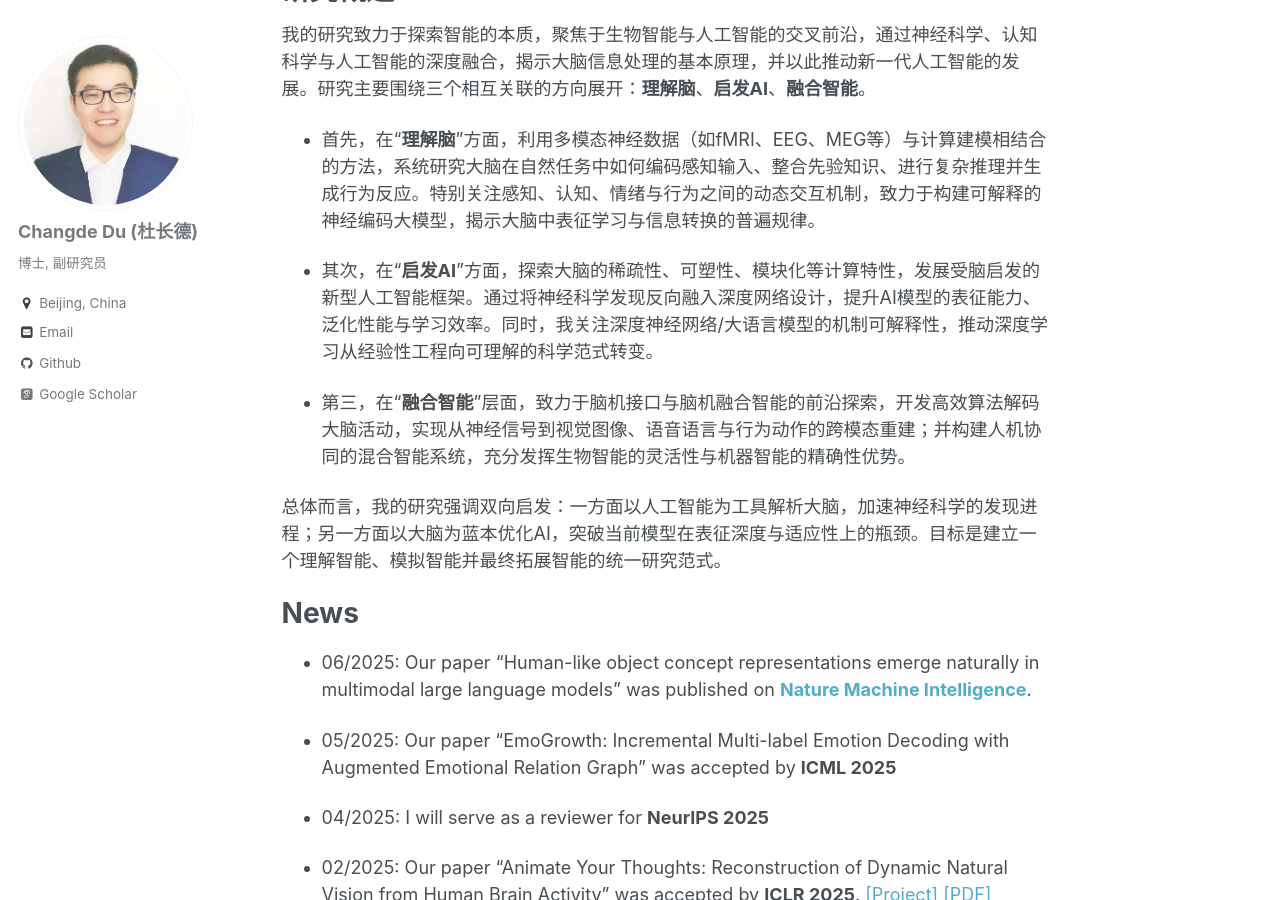
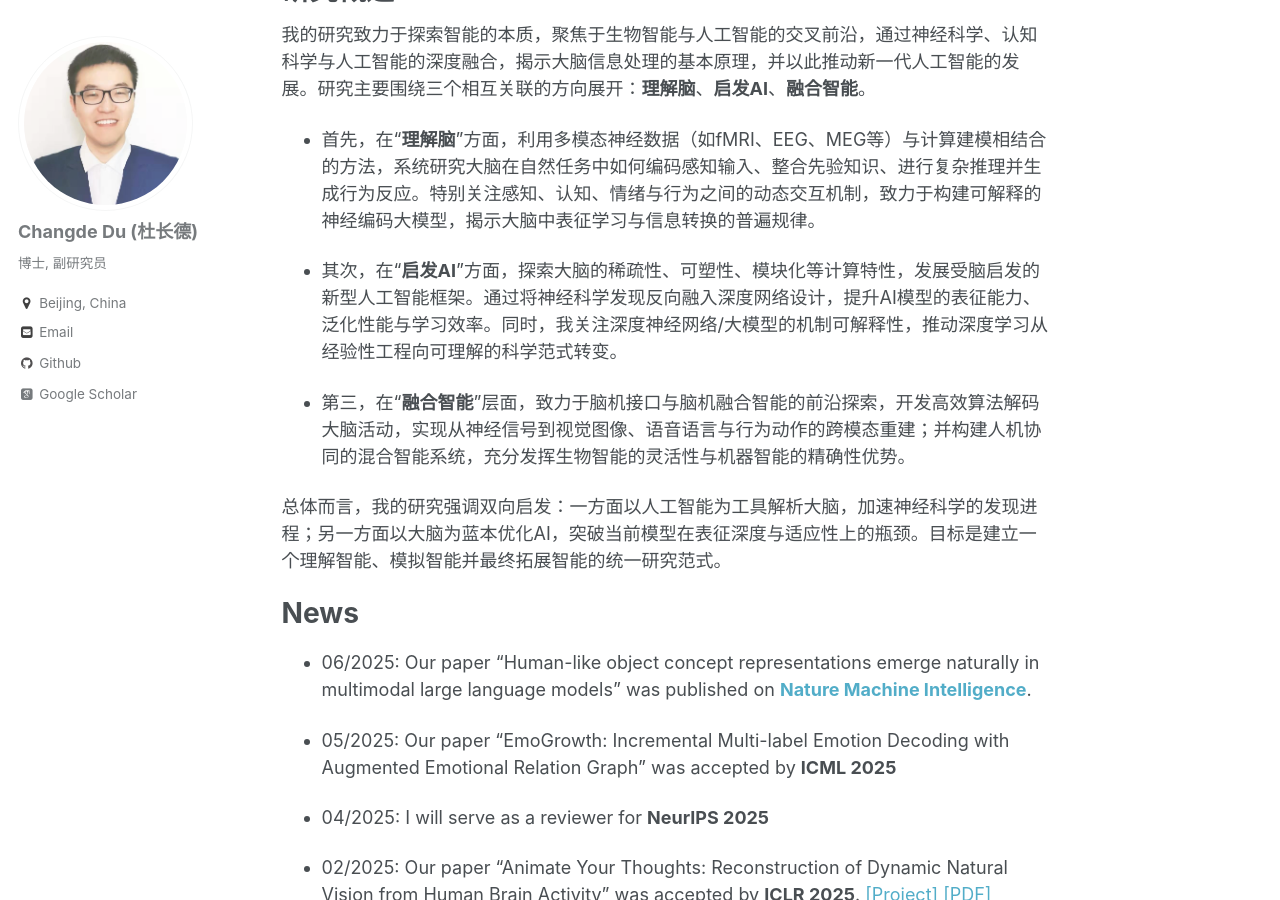
Before and after one commit to ChangdeDu/changdedu.github.io, a Jekyll site: the page built from _pages/about.md, in a window 1280 px wide and 900 px high, scrolled down 534 px. Built offline with Jekyll 4.4.1, drawn with Linux system fonts in a browser that asks for light colours; some web fonts are replaced.

Commit message:
Update about.md

```diff
--- a/_pages/about.md
+++ b/_pages/about.md
@@ -15,7 +15,7 @@ redirect_from:
 
 - 首先，在“**理解脑**”方面，利用多模态神经数据（如fMRI、EEG、MEG等）与计算建模相结合的方法，系统研究大脑在自然任务中如何编码感知输入、整合先验知识、进行复杂推理并生成行为反应。特别关注感知、认知、情绪与行为之间的动态交互机制，致力于构建可解释的神经编码大模型，揭示大脑中表征学习与信息转换的普遍规律。
 
-- 其次，在“**启发AI**”方面，探索大脑的稀疏性、可塑性、模块化等计算特性，发展受脑启发的新型人工智能框架。通过将神经科学发现反向融入深度网络设计，提升AI模型的表征能力、泛化性能与学习效率。同时，我关注深度神经网络/大语言模型的机制可解释性，推动深度学习从经验性工程向可理解的科学范式转变。
+- 其次，在“**启发AI**”方面，探索大脑的稀疏性、可塑性、模块化等计算特性，发展受脑启发的新型人工智能框架。通过将神经科学发现反向融入深度网络设计，提升AI模型的表征能力、泛化性能与学习效率。同时，我关注深度神经网络/大模型的机制可解释性，推动深度学习从经验性工程向可理解的科学范式转变。
 
 - 第三，在“**融合智能**”层面，致力于脑机接口与脑机融合智能的前沿探索，开发高效算法解码大脑活动，实现从神经信号到视觉图像、语音语言与行为动作的跨模态重建；并构建人机协同的混合智能系统，充分发挥生物智能的灵活性与机器智能的精确性优势。
 
```
